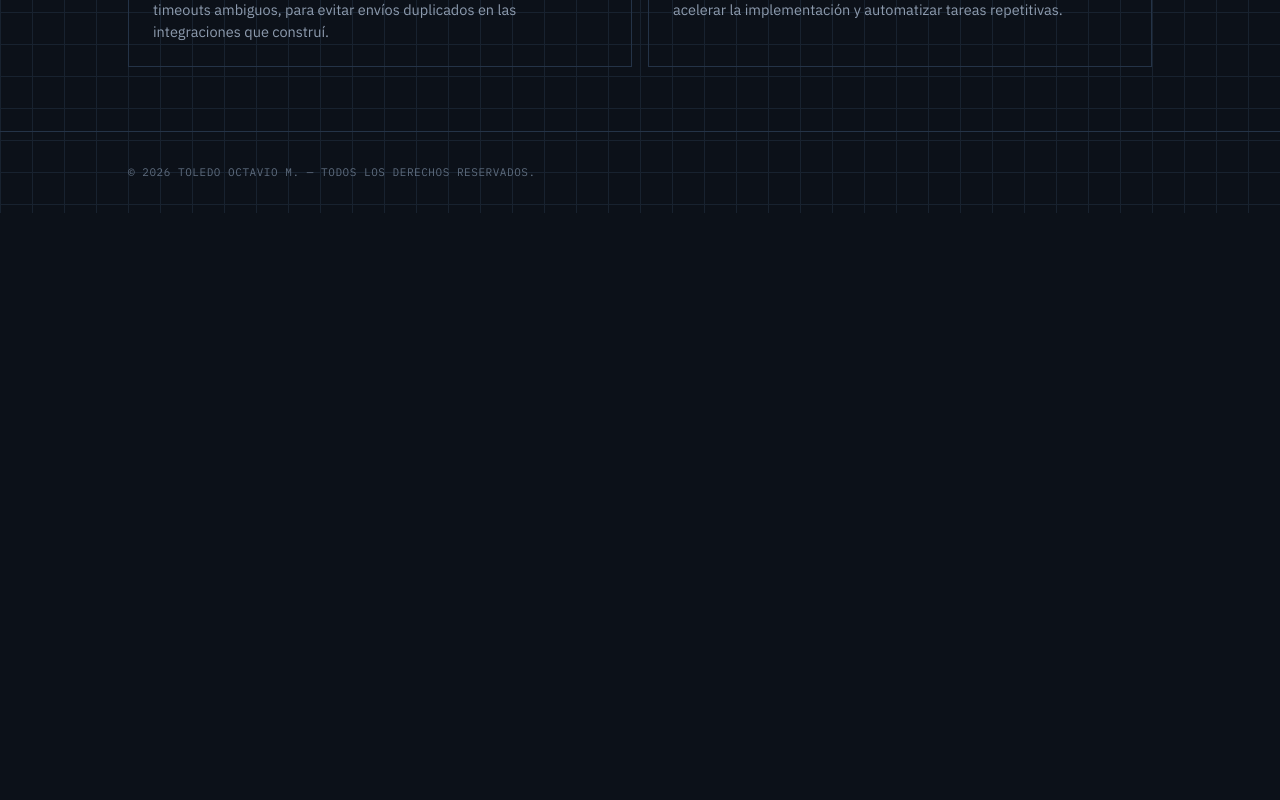
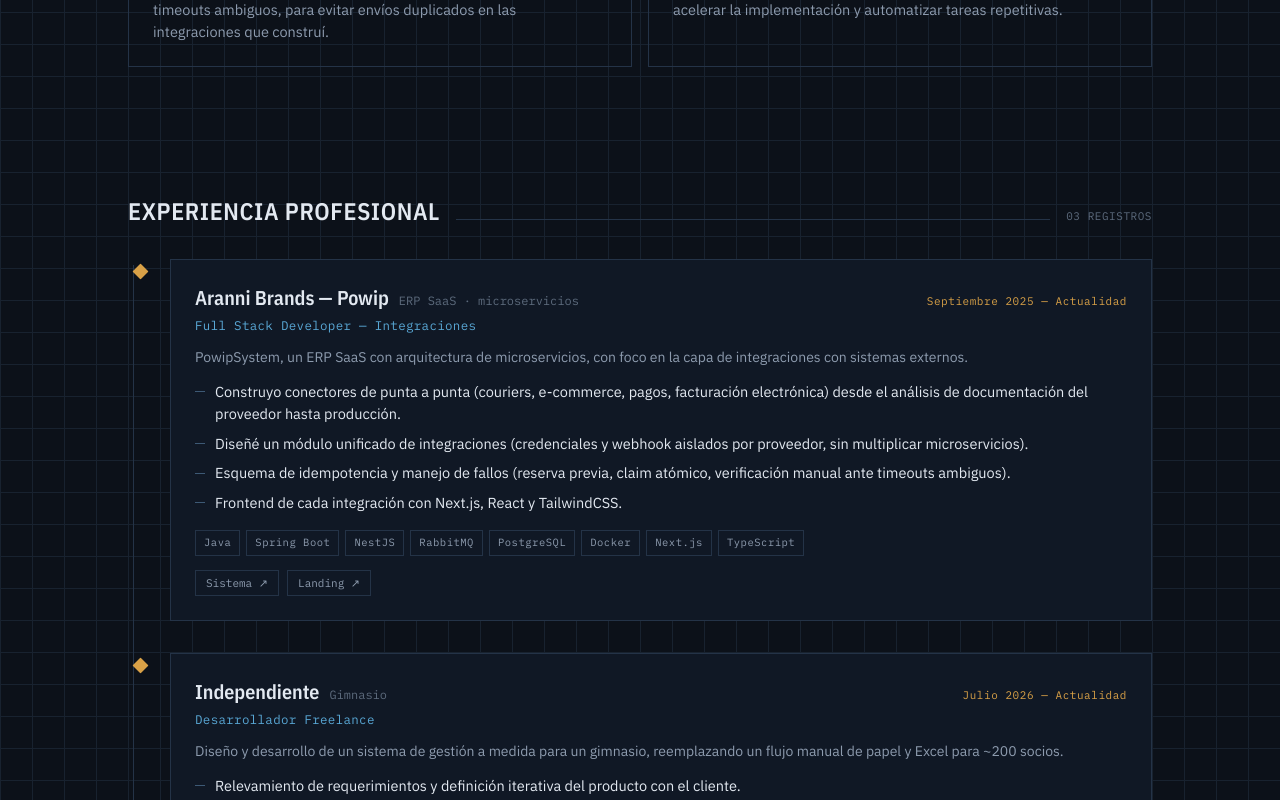
Before and after one commit to OctavioToledo/portfolio-octavio, a Next.js app: page / in a window 1280 px wide. Shown: the part 980-1780 px from the top of the page. Before the commit the page ends 1193 px from the top, so only its background shows below. Built offline with nearby package versions, Linux system fonts and the light colour scheme.

Commit message:
Add ExperienceSection

```diff
--- a/src/app/page.tsx
+++ b/src/app/page.tsx
@@ -2,6 +2,7 @@
 import { Footer } from '@/components/layout/footer'
 import { HeroSection } from '@/components/sections/hero-section'
 import { HowIWorkSection } from '@/components/sections/how-i-work-section'
+import { ExperienceSection } from '@/components/sections/experience-section'
 
 export default function Home() {
   return (
@@ -10,6 +11,7 @@
       <main>
         <HeroSection />
         <HowIWorkSection />
+        <ExperienceSection />
       </main>
       <Footer />
     </>
--- /dev/null
+++ b/src/components/sections/experience-section.tsx
@@ -0,0 +1,30 @@
+'use client'
+
+import { useLanguage } from '@/context/language-context'
+import { experienceEntries } from '@/content/experience'
+import { SectionHeader } from '@/components/blueprint/section-header'
+import { TimelineEntry } from '@/components/blueprint/timeline-entry'
+
+const TITLES = { es: 'Experiencia profesional', en: 'Professional experience' }
+
+function formatCount(language: 'es' | 'en', n: number) {
+  const padded = String(n).padStart(2, '0')
+  return language === 'es' ? `${padded} registros` : `${padded} records`
+}
+
+export function ExperienceSection() {
+  const { language } = useLanguage()
+  const entries = experienceEntries[language]
+
+  return (
+    <section id="experiencia" className="mx-auto max-w-[1080px] px-7 py-16">
+      <SectionHeader title={TITLES[language]} count={formatCount(language, entries.length)} />
+      <div className="relative pl-[34px]">
+        <div className="absolute bottom-1.5 left-[5px] top-1.5 w-px bg-stroke-soft" />
+        {entries.map((entry) => (
+          <TimelineEntry key={entry.title + entry.period} entry={entry} />
+        ))}
+      </div>
+    </section>
+  )
+}
```
